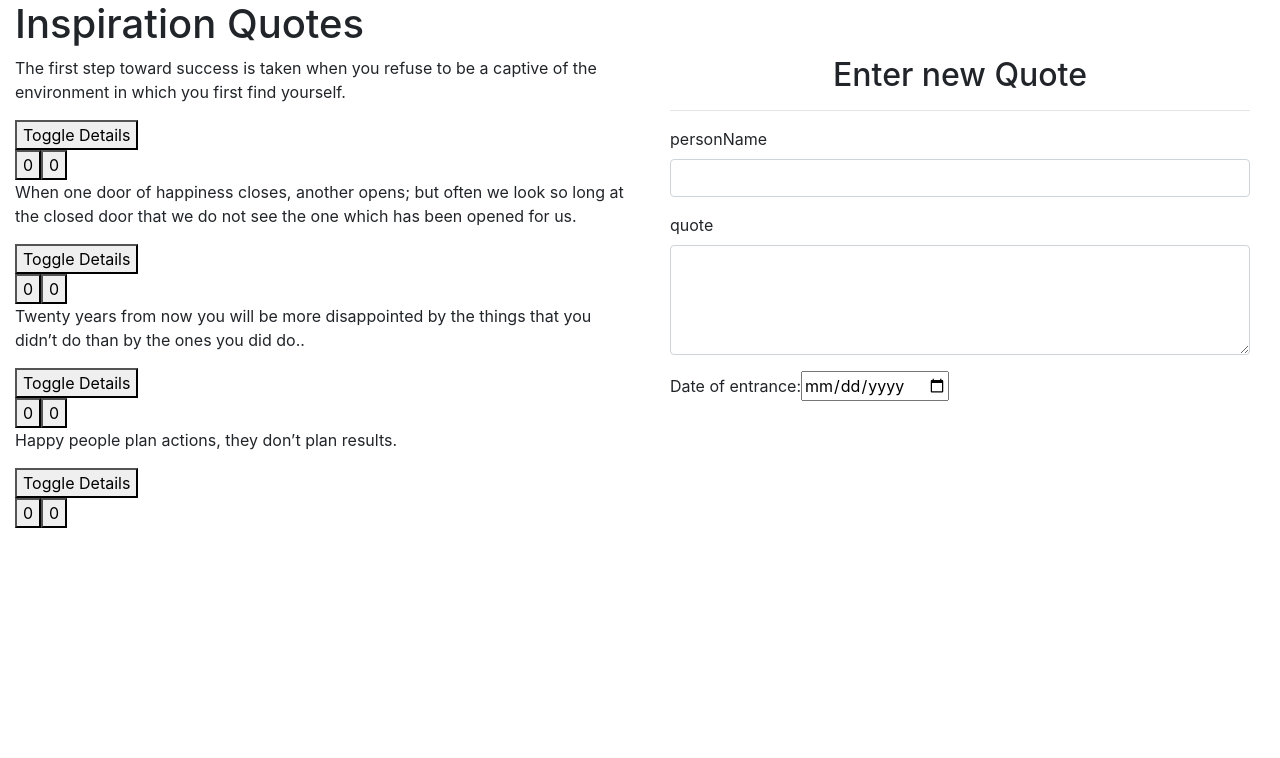
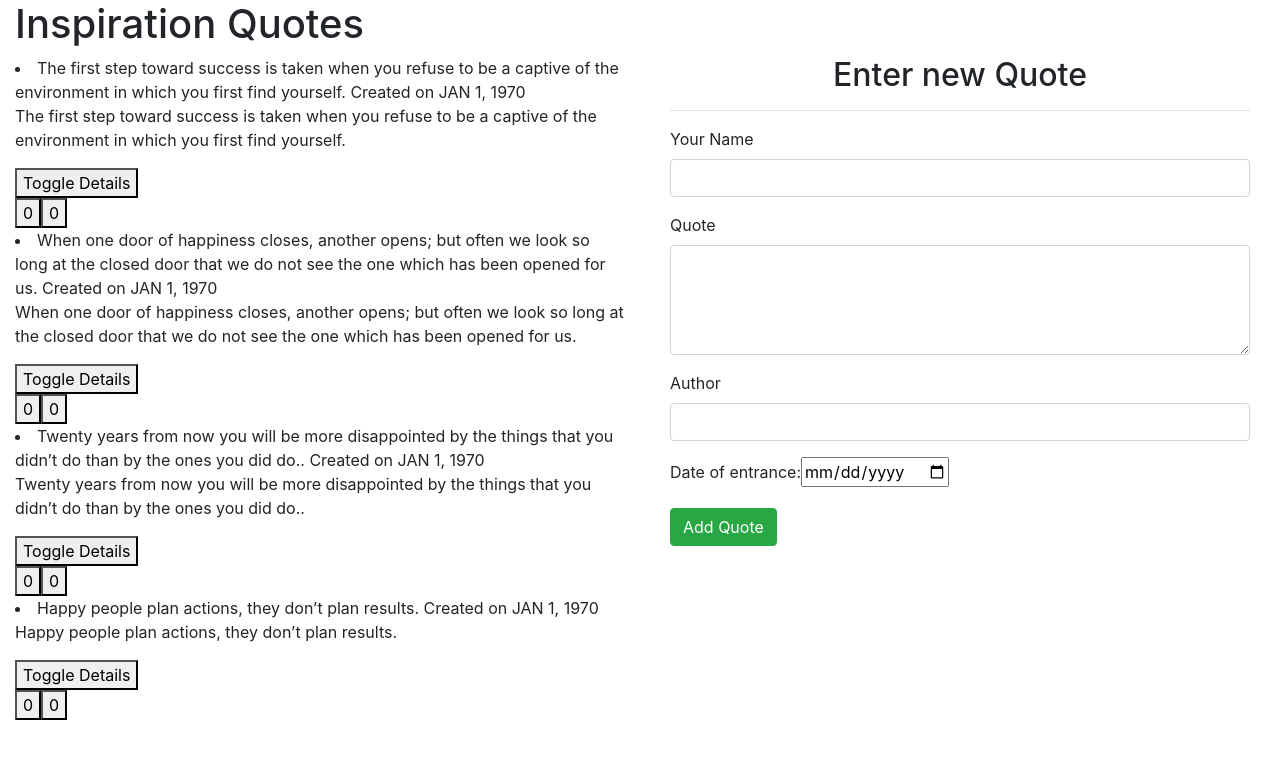
Before and after one commit to honorine1/Quote, an Angular app in the folder Quote/: page / in a window 1280 px wide. Shown: the top 758 px of the page. Built offline with nearby package versions, Linux system fonts and the light colour scheme.

Commit message:
date-count  is added

```diff
--- a/Quote/src/app/date-count.pipe.ts
+++ b/Quote/src/app/date-count.pipe.ts
@@ -6,8 +6,19 @@ import { Pipe, PipeTransform } from '@angular/core';
 export class DateCountPipe implements PipeTransform {
 
 
-  transform(value: any, ...args: any[]): any {
-    return null;
+  transform(value: any): number {
+    let today = new Date();//get current date and time
+    let todayWithNoTime:any = new Date(today.getFullYear(),today.getMonth(),today.getDate())
+    var dateDifference = Math.abs(value - todayWithNoTime)//returns value in miliseconds
+    const secondsInDay = 86400;//60 seconds * 60 minutes in an hour * 24 hours in a day
+    var dateDifferenceSeconds = dateDifference*0.001;//converts miliseconds to seconds
+    var dateCounter = dateDifferenceSeconds/secondsInDay;
+    if (dateCounter >= 1&& value > todayWithNoTime){
+      return dateCounter;
+    }
+    else{
+    return 0;
+    }
   }
 
 }
--- a/Quote/src/app/form-quote/form-quote.component.html
+++ b/Quote/src/app/form-quote/form-quote.component.html
@@ -2,23 +2,39 @@
 <div class="container-fluid">
         <h2 class="text-center">Enter new Quote</h2>
         <hr>
-        <form>
+        <form (ngSubmit)='submitQuote()'#quoteForm='ngForm'>
+                <div class="form-group">
+
+                        <label for="PName">Your Name</label>
+                        <input class="form-control" id="pName" [(ngModel)]="newQuote.pName" name="pName" #pName='ngModel'required>
+                        <div [hidden]="pName.valid || pName.pristine" class="alert alert-danger">
+                                <p>Your name is required</p>
+                    </div>
+                </div>
             <div class="form-group">
 
-                <label for="name">personName</label>
-                <input type="text" required class="form-control" id="name">
+                <label for="quote">Quote</label>
+                <textarea type="text" required class="form-control" id="quote" rows="4" [(ngModel)]="newQuote.quote" name="quote" #quote='ngModel' ></textarea>
 
+                <div [hidden]="quote.valid || quote.pristine" class="alert alert-danger">
+                        <p>quote is required</p>
+                </div>
             </div>
             <div class="form-group">
 
-                <label for="description">quote</label>
-                <textarea class="form-control" id="description" rows="4" required></textarea>
-
+                <label for="author">Author</label>
+                <input class="form-control" id="author"  [(ngModel)]="newQuote.author" name="author" #author='ngModel'required>
+                <div [hidden]="author.valid || author.pristine" class="alert alert-danger">
+                        <p>Author's name is required</p>
+            </div>
             </div>
             <div class="form-group">
-                <label for="complete">Date of entrance:</label>
-                <input type='date' id="complete" required>
-
+                <label for="edate">Date of entrance:</label>
+                <input type='date' id="edate" [(ngModel)]="newQuote.edate" name="edate" #edate="ngModel"required>
+                <div [hidden]="edate.valid || edate.pristine" class="alert alert-danger">
+                <p>Date is required</p>
             </div>
+            </div>
+            <button type="submit" class="btn btn-success">Add Quote</button>
         </form>
       </div>
--- a/Quote/src/app/form-quote/form-quote.component.ts
+++ b/Quote/src/app/form-quote/form-quote.component.ts
@@ -1,4 +1,5 @@
-import { Component, OnInit } from '@angular/core';
+import { Component, OnInit, Output, EventEmitter } from '@angular/core';
+import { Quote } from '../quote';
 
 @Component({
   selector: 'app-form-quote',
@@ -7,6 +8,11 @@ import { Component, OnInit } from '@angular/core';
 })
 export class FormQuoteComponent implements OnInit {
 
+  newQuote = new Quote(0,"","","",new Date());
+  @Output() addQuote = new EventEmitter<Quote>();
+  submitQuote(){
+    this.addQuote.emit(this.newQuote);
+  }
   constructor() { }
 
   ngOnInit() {
--- a/Quote/src/app/quote.ts
+++ b/Quote/src/app/quote.ts
@@ -3,7 +3,7 @@ export class Quote {
     // name:string;
     // author:string;
 showAuthor: boolean;
-constructor(public id:number,public quote: string,public author: string,public voteDate: Date){
+constructor(public id:number,public pname: string, public quote: string,public author: string,public voteDate: Date){
     this.showAuthor=false;
 }
 
--- a/Quote/src/app/quote/quote.component.html
+++ b/Quote/src/app/quote/quote.component.html
@@ -4,6 +4,7 @@
    <div class="row">
     <div class="col-md-6">
         <div *ngFor='let quote of quotes ;let i= index'>
+                <li> {{quote.quote}} Created on  {{quote.voteDate|date|uppercase}}</li>
             <div>
                 <p>{{ quote.quote }} </p>
                 <button (click)='toggleDetails(i)'>Toggle Details</button>
@@ -15,7 +16,7 @@
         </div>
     </div>
     <div class="col-md-6">
-      <app-form-quote></app-form-quote>
+      <app-form-quote (addQuote)="addNewQuote($event)"></app-form-quote>
     </div>
 </div>
 </div>
--- a/Quote/src/app/quote/quote.component.ts
+++ b/Quote/src/app/quote/quote.component.ts
@@ -8,10 +8,10 @@ import { Quote } from '../quote'
 export class QuoteComponent implements OnInit {
   quotes : Quote [] = [
     // quotes: Quote = [
-      new Quote (1,'The first step toward success is taken when you refuse to be a captive of the environment in which you first find yourself.',' Mark Cain',new Date(2019/9/1)),
-      new Quote (2,'When one door of happiness closes, another opens; but often we look so long at the closed door that we do not see the one which has been opened for us.','Helen Keller',new Date(2019/9/1)),
-      new Quote (3, 'Twenty years from now you will be more disappointed by the things that you didn’t do than by the ones you did do..','Mark Twain',new Date(2019/9/1)),
-      new Quote (4,'Happy people plan actions, they don’t plan results.','— Dennis Waitley',new Date(2019/12/1)),
+      new Quote (1,'H.R','The first step toward success is taken when you refuse to be a captive of the environment in which you first find yourself.',' Mark Cain',new Date(2019/9/1)),
+      new Quote (2,'M.D','When one door of happiness closes, another opens; but often we look so long at the closed door that we do not see the one which has been opened for us.','Helen Keller',new Date(2019/9/1)),
+      new Quote (3,'S.K', 'Twenty years from now you will be more disappointed by the things that you didn’t do than by the ones you did do..','Mark Twain',new Date(2019/9/1)),
+      new Quote (4,'H.R','Happy people plan actions, they don’t plan results.','— Dennis Waitley',new Date(2019/12/1)),
     ];
 //     upvoteQuote(isUpvote, index){
 //       if(isUpvote){
@@ -21,6 +21,12 @@ export class QuoteComponent implements OnInit {
 toggleDetails(index){
   this.quotes[index].showAuthor = !this.quotes[index].showAuthor;
 }
+addNewQuote(  quote){
+  let quoteLength = this.quotes.length;
+  quote.id = quoteLength+1;
+  quote.voteDate = new Date(quote.voteDate)
+  this.quotes.push(quote)
+}
   constructor() { }
 
   ngOnInit() {
```
